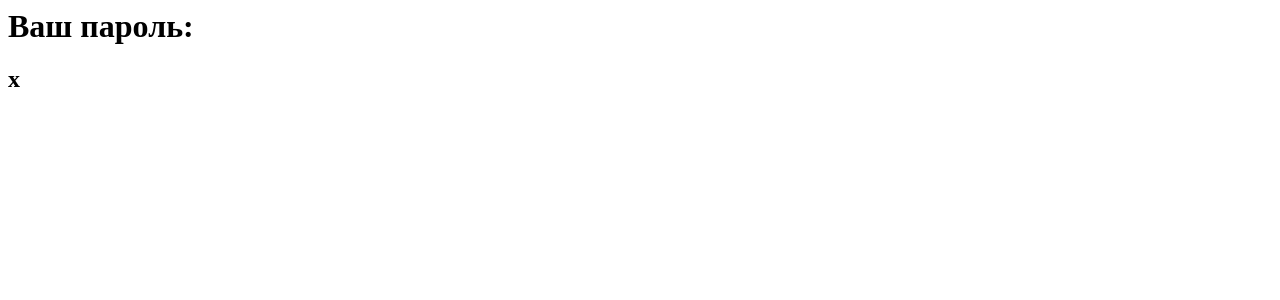
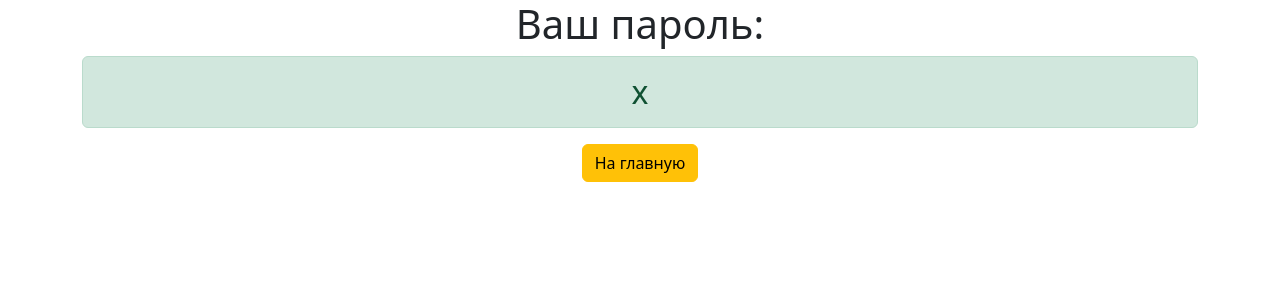
Before and after one commit to doctor-silence/password_generator, a Django app: template password_app/templates/generator/password.html in a window 1280 px wide. Shown: the top 300 px of the page. Run offline with Django 3.2, Linux system fonts and the light colour scheme; the template is opened without the code that fills it: most values are stand-ins (such as "Sample title", 1, 10 or a date in 2020).

Commit message:
add_password

```diff
--- a/password_app/templates/generator/password.html
+++ b/password_app/templates/generator/password.html
@@ -1,2 +1,6 @@
+<link href="https://cdn.jsdelivr.net/npm/bootstrap@5.2.1/dist/css/bootstrap.min.css" rel="stylesheet" integrity="sha384-iYQeCzEYFbKjA/T2uDLTpkwGzCiq6soy8tYaI1GyVh/UjpbCx/TYkiZhlZB6+fzT" crossorigin="anonymous">
+<div class="container text-center">
 <h1>Ваш пароль:</h1>
-<h2>{{ password }}</h2>
+<h2 class="alert alert-success">{{ password }}</h2>
+<a href="{% url 'home' %}" class="btn btn-warning">На главную</a>
+</div>
```
